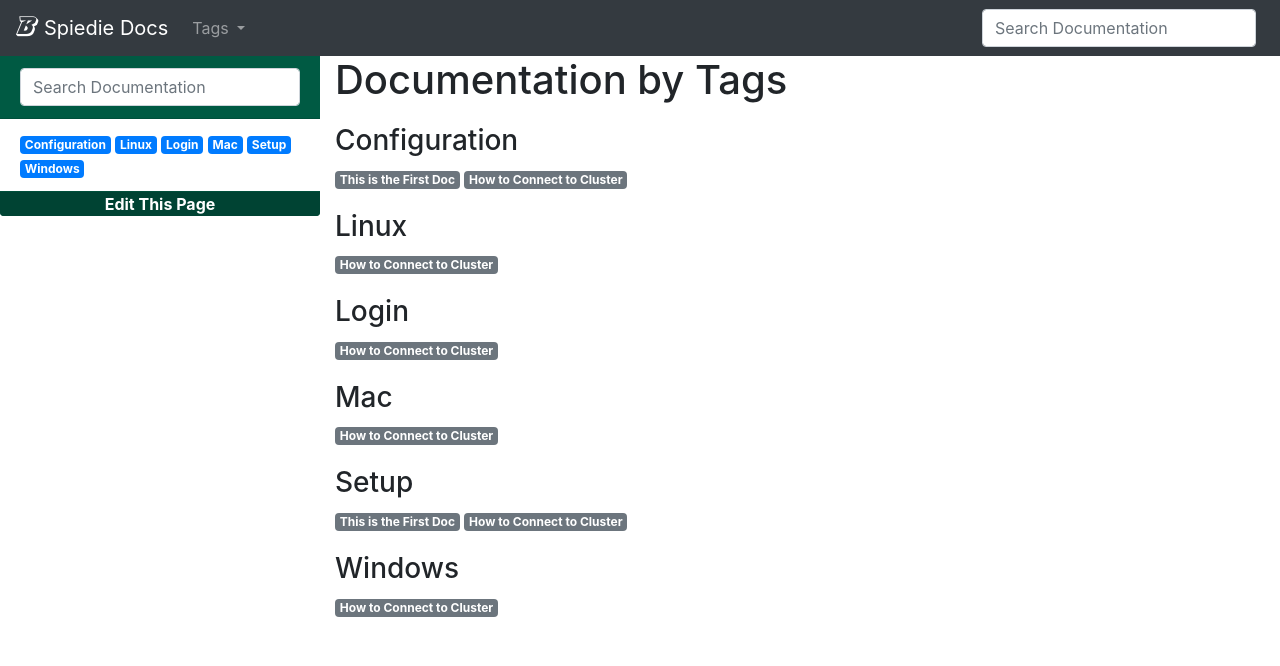
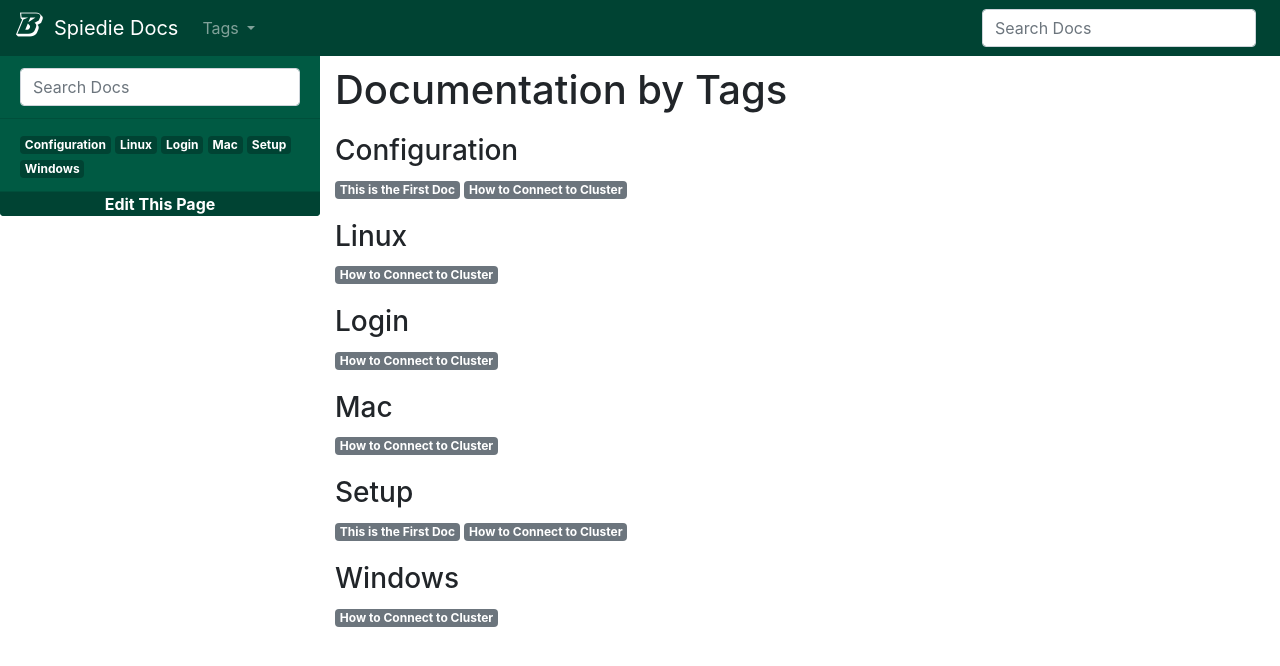
Before and after one commit to pavalenta/SpiedieDocs, a Jekyll site: the page built from docs/tags.html, in a window 1280 px wide. Shown: the top 666 px of the page. Built offline with Jekyll 4.4.1, drawn with Linux system fonts in a browser that asks for light colours.

Commit message:
Update Style

```diff
--- a/docs/_layouts/default.html
+++ b/docs/_layouts/default.html
@@ -38,11 +38,14 @@
         border: solid;
         background: #f8f8f8;
       }
+      .badge-primary {
+        background-color: #004333;
+      }
     </style>
 
 
-    <nav class="navbar navbar-expand-lg navbar-dark bg-dark fixed-top" style="background-color:#004333">
-      <a class="navbar-brand" href="{{ site.url }}"><i class="bu bu-b"></i> Spiedie Docs</a>
+    <nav class="navbar navbar-expand-lg navbar-dark bg-dark fixed-top" style="background-color:#004333 !important;">
+      <a class="navbar-brand" href="{{ site.url }}"><i class="bu bu-b" style="font-size:24px;"></i>&nbsp; Spiedie Docs</a>
       <button class="navbar-toggler" type="button" data-toggle="collapse" data-target="#navbarColor01" aria-controls="navbarColor01" aria-expanded="false" aria-label="Toggle navigation">
         <span class="navbar-toggler-icon"></span>
       </button>
@@ -60,7 +63,7 @@
             </li>
           </ul>
         <form class="form-inline">
-          <input class="form-control mr-sm-2 docs_search" type="search" placeholder="Search Documentation" aria-label="Search Documentation">
+          <input class="form-control mr-sm-2 docs_search" type="search" placeholder="Search Docs" aria-label="Search Documentation">
         </form>
       </div>
     </nav>
@@ -72,12 +75,12 @@
             <div class="card-header" style="background-color:rgb(0,90,67);border-radius:0px;">
               <form>
                 <div class="form-group" style="margin:0px;">
-                  <input type="text" class="form-control docs_search" placeholder="Search Documentation">
+                  <input type="text" class="form-control docs_search" placeholder="Search Docs">
                 </div>
               </form>
             </div>
             <ul class="list-group list-group-flush">
-              <li class="list-group-item">
+              <li class="list-group-item" style="background:rgb(0,90,67);">
                 {% for tag in all_tags %}
                   <a class="badge badge-primary" href="{{ site.url }}/tags#{{ tag | slugify }}">{{ tag }}</a>
                 {% endfor %}
@@ -91,7 +94,7 @@
           </div>
         </div>
         <div class="col-md-8 col-lg-9">
-          <h1>{% if page.title == blank %} {{ page.name }} {% else %} {{ page.title }} {% endif %}</h1>
+          <h1 style="margin-top:10px;">{% if page.title == blank %} {{ page.name }} {% else %} {{ page.title }} {% endif %}</h1>
           {% if page.images | pop != blank and page.images | pop != "" %}
           <div style="float:right;padding:20px 0px 0px 20px;width:320px;" class="d-none d-lg-block">
             {% for image in page.images %}
```
